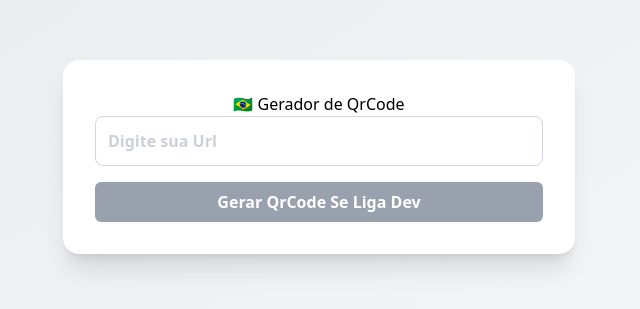
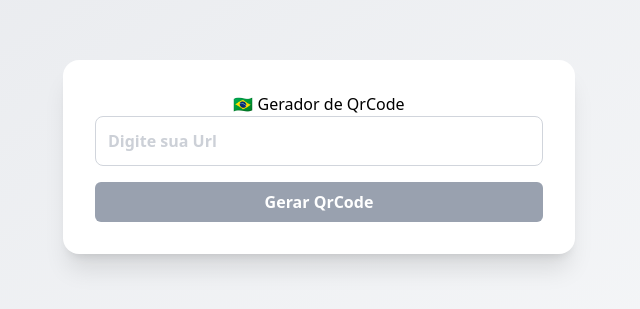
Before and after one commit to jnerydesigner/qrcode-generate, a React (Vite) app in the folder frontend/: page / in a window 1280 px wide. Shown: the part 243-552 px from the top of the page, without its empty margins (321-961 px from the left). Built offline with nearby package versions, Linux system fonts and the light colour scheme.

Commit message:
Definitivo

```diff
--- a/frontend/src/App.tsx
+++ b/frontend/src/App.tsx
@@ -32,7 +32,7 @@ function App() {
           onClick={handleGenerateQrCode}
           className="mt-4 w-full bg-gray-400 rounded-md p-2 cursor-pointer text-white font-bold hover:bg-gray-500 transition duration-300"
         >
-          Gerar QrCode Se Liga Dev
+          Gerar QrCode
         </button>
 
         {image && (
```
Also changed, not shown: 1 other file (tests, documents, lock files or other folders).
